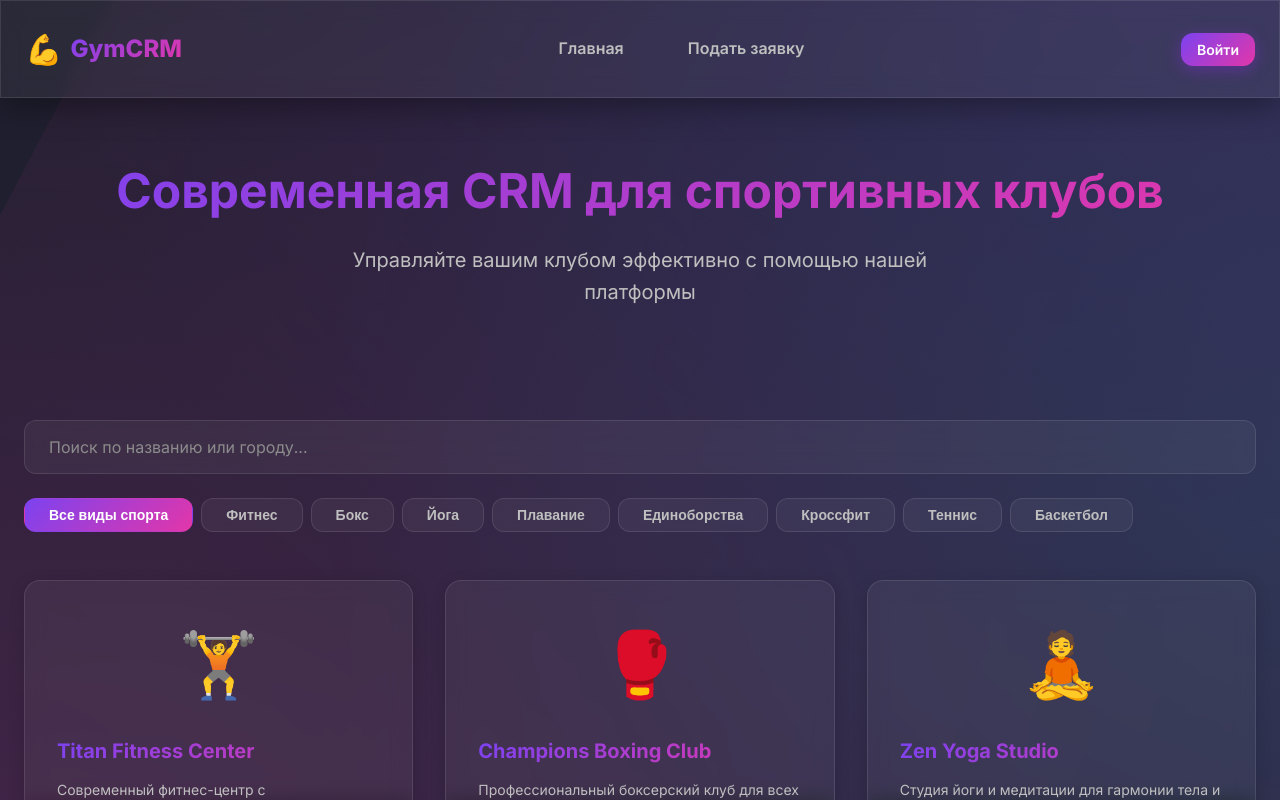
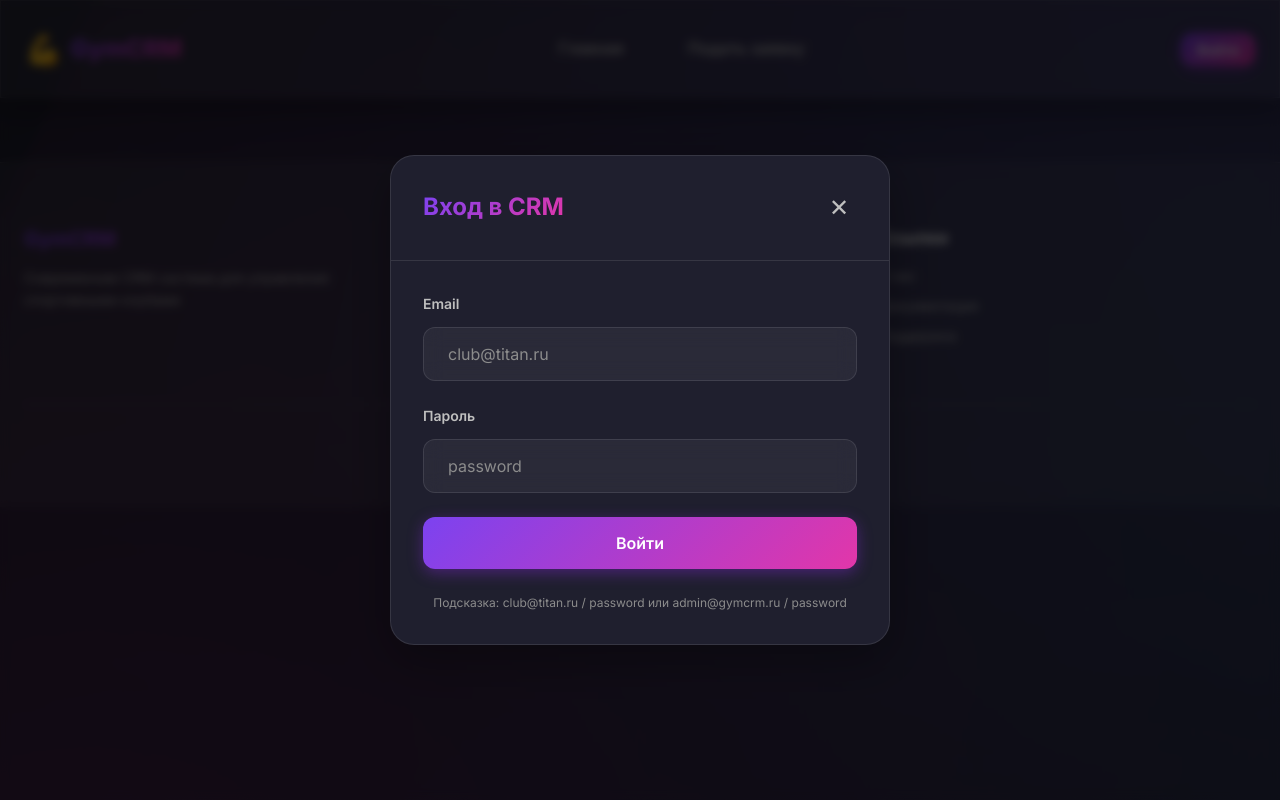
Before and after one commit to dimonss/GymCRMFront, a React (Vite) app: page /gym_crm/crm in a window 1280 px wide. Before the commit this address led to /gym_crm. Shown: the top 800 px of the page. Built offline with nearby package versions, Linux system fonts and the light colour scheme.

Commit message:
turn off ProtectedRoute

```diff
--- a/src/components/ProtectedRoute.tsx
+++ b/src/components/ProtectedRoute.tsx
@@ -12,17 +12,18 @@
     children,
     requiredRole
 }) => {
-    const { isAuthenticated, hasRole } = useAuth();
+    // MOCK: Bypass authentication checks for development/testing
+    // const { isAuthenticated, hasRole } = useAuth();
 
-    if (!isAuthenticated) {
-        // Redirect to home with a state indicating login is required
-        return <Navigate to="/" state={{ requiresAuth: true }} replace />;
-    }
+    // if (!isAuthenticated) {
+    //     // Redirect to home with a state indicating login is required
+    //     return <Navigate to="/" state={{ requiresAuth: true }} replace />;
+    // }
 
-    if (requiredRole && !hasRole(requiredRole)) {
-        // User doesn't have required role, redirect to home
-        return <Navigate to="/" replace />;
-    }
+    // if (requiredRole && !hasRole(requiredRole)) {
+    //     // User doesn't have required role, redirect to home
+    //     return <Navigate to="/" replace />;
+    // }
 
     return <>{children}</>;
 };
--- a/src/pages/AdminPanel.css
+++ b/src/pages/AdminPanel.css
@@ -159,3 +159,10 @@
         grid-template-columns: 1fr;
     }
 }
+
+.login-form {
+    display: flex;
+    flex-direction: column;
+    gap: var(--spacing-lg);
+    padding: var(--spacing-md) 0;
+}
```
